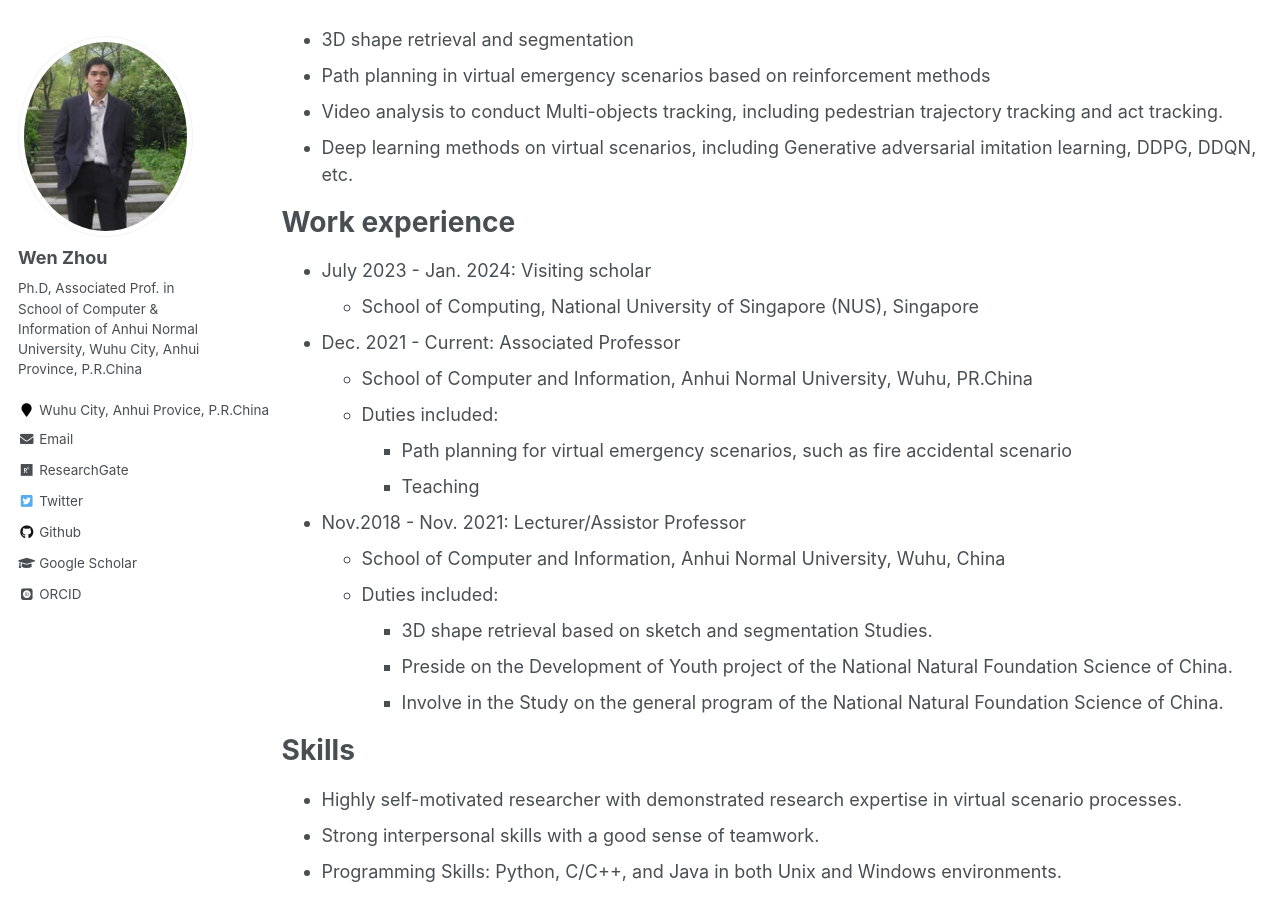
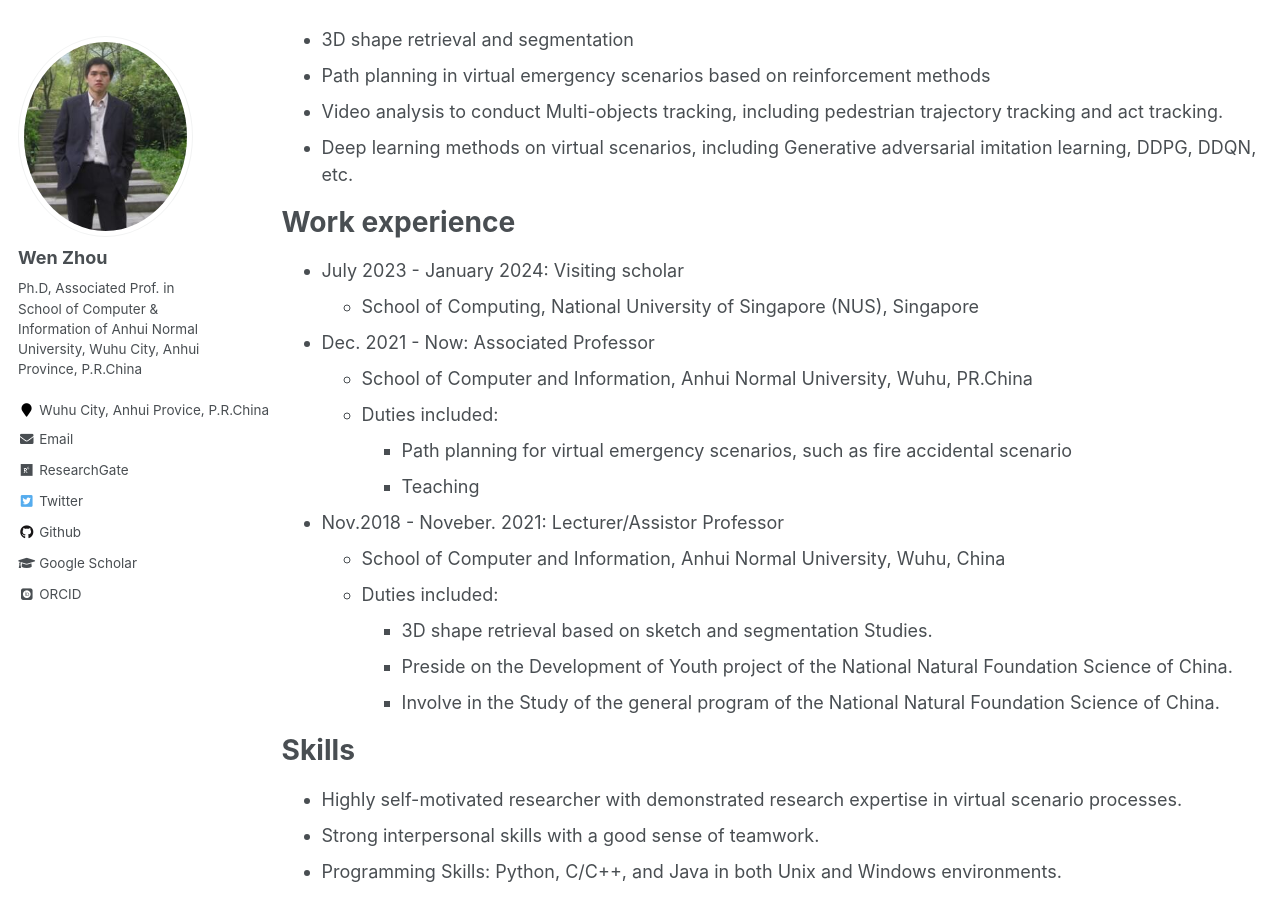
Before and after one commit to zhouwen327/zhouwen327.github.io, a Jekyll site: the page built from _pages/cv.md, in a window 1280 px wide and 900 px high, scrolled down 412 px. Built offline with Jekyll 4.4.1, drawn with Linux system fonts in a browser that asks for light colours; some web fonts are replaced; some of the changed text lies outside the part shown.

Commit message:
Update cv.md

```diff
--- a/_pages/cv.md
+++ b/_pages/cv.md
@@ -26,20 +26,20 @@ Research Interests
 
 Work experience
 ======
-* July 2023 - Jan. 2024: Visiting scholar
+* July 2023 - January 2024: Visiting scholar
   * School of Computing, National University of Singapore (NUS), Singapore
-* Dec. 2021 - Current: Associated Professor
+* Dec. 2021 - Now: Associated Professor
   * School of Computer and Information, Anhui Normal University, Wuhu, PR.China
   * Duties included:
     + Path planning for virtual emergency scenarios, such as fire accidental scenario
     + Teaching
 
-* Nov.2018  - Nov. 2021: Lecturer/Assistor Professor
+* Nov.2018  - Noveber. 2021: Lecturer/Assistor Professor
   * School of Computer and Information, Anhui Normal University, Wuhu, China
   * Duties included:
     + 3D shape retrieval based on sketch and segmentation Studies.
 	+ Preside on the Development of Youth project of the National Natural Foundation Science of China.
-	+ Involve in the Study on the general program of the National Natural Foundation Science of China.
+	+ Involve in the Study of the general program of the National Natural Foundation Science of China.
 
 Skills
 ======
```
Also changed, not shown: other parts of _pages/cv.md (+1 -1 lines).
